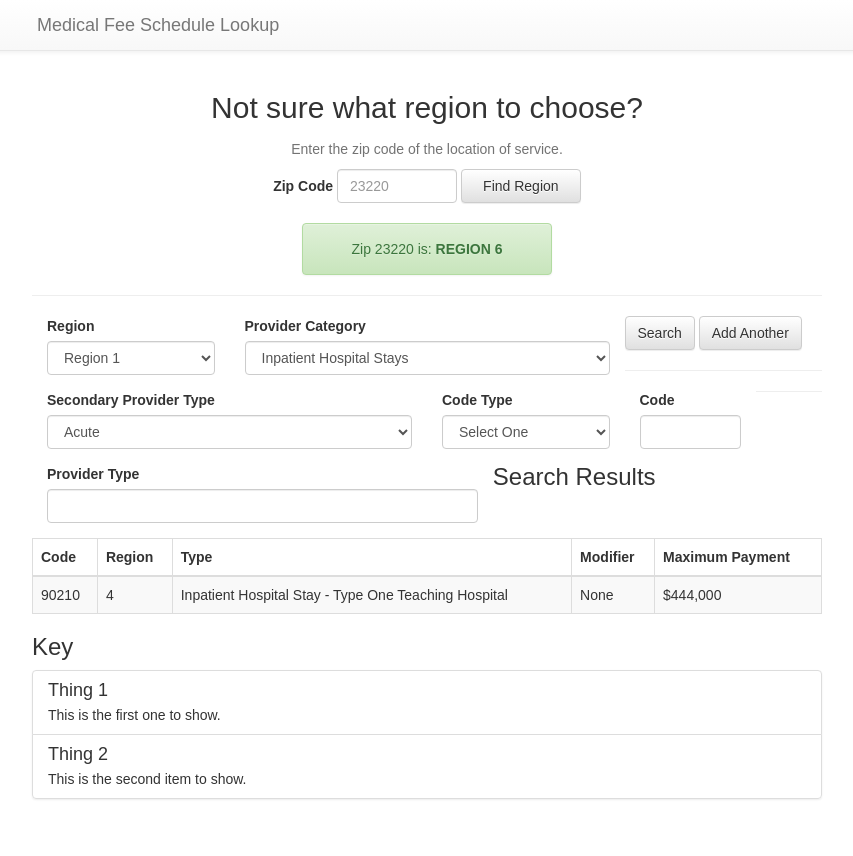
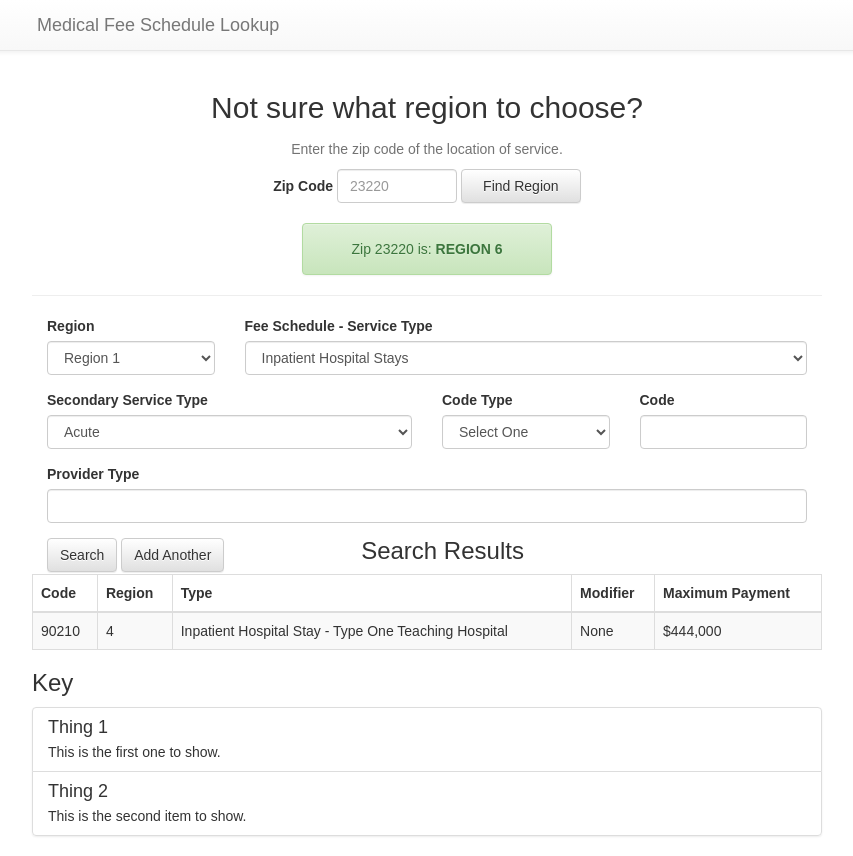
Before and after one commit to colbypainter/mfs-lookup, a React (Create React App) app: page / in a window 1280 px wide. Shown: the whole page, without its empty margins (213-1066 px from the left). Before the commit the page ends 819 px from the top, so only its background shows below. Built offline with nearby package versions, Linux system fonts and the light colour scheme.

Commit message:
style tweak

```diff
--- a/src/App.js
+++ b/src/App.js
@@ -145,9 +145,9 @@ class LookupForm extends Component {
             </FormGroup>
           </Col>
 
-          <Col md={6}>
+          <Col md={9}>
             <FormGroup>
-              <ControlLabel>Provider Category</ControlLabel>
+              <ControlLabel>Fee Schedule - Service Type</ControlLabel>
               <ProviderTypeSelect region={this.props.region}
                                   providerCategory={this.props.providerCategory}
                                   secondaryType={this.props.secondaryType}
@@ -159,7 +159,7 @@ class LookupForm extends Component {
 
           <Col md={6}>
             <FormGroup>
-            <ControlLabel>Secondary Provider Type</ControlLabel>
+            <ControlLabel>Secondary Service Type</ControlLabel>
             <SecondaryTypeSelect region={this.props.region}
                                  providerCategory={this.props.providerCategory}
                                  secondaryType={this.props.secondaryType}
@@ -181,27 +181,29 @@ class LookupForm extends Component {
             </FormGroup>
           </Col>
 
-          <Col md={2}>
+          <Col md={3}>
             <FormGroup>
               <ControlLabel>Code</ControlLabel>
               <FormControl type="text" id="" />
             </FormGroup>
           </Col>
 
-          <Col md={7}>
+          <Col md={12}>
             <FormGroup>
               <ControlLabel>Provider Type</ControlLabel>
               <FormControl type="text" id="" />
             </FormGroup>
           </Col>
 
+          <Col md={5}>
+            <Button type="submit">Search</Button>
+            {"  "}
+            <Button>Add Another</Button>
+          </Col>
 
 
-          <Button type="submit">Search</Button>
-          {"  "}
-          <Button>Add Another</Button>
+        </Form>
 
-        </Form>
       </div>
     );
   }
```
